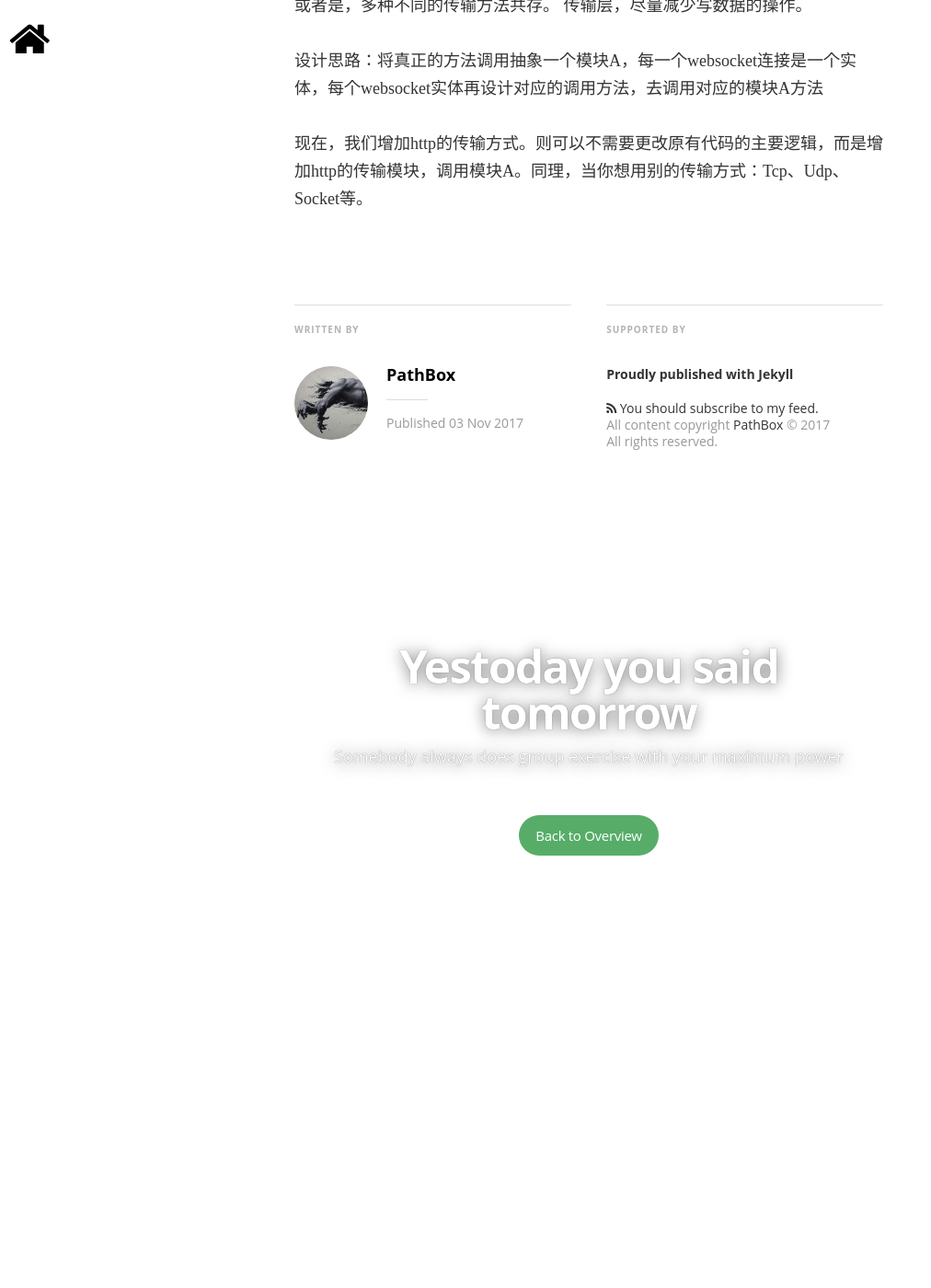
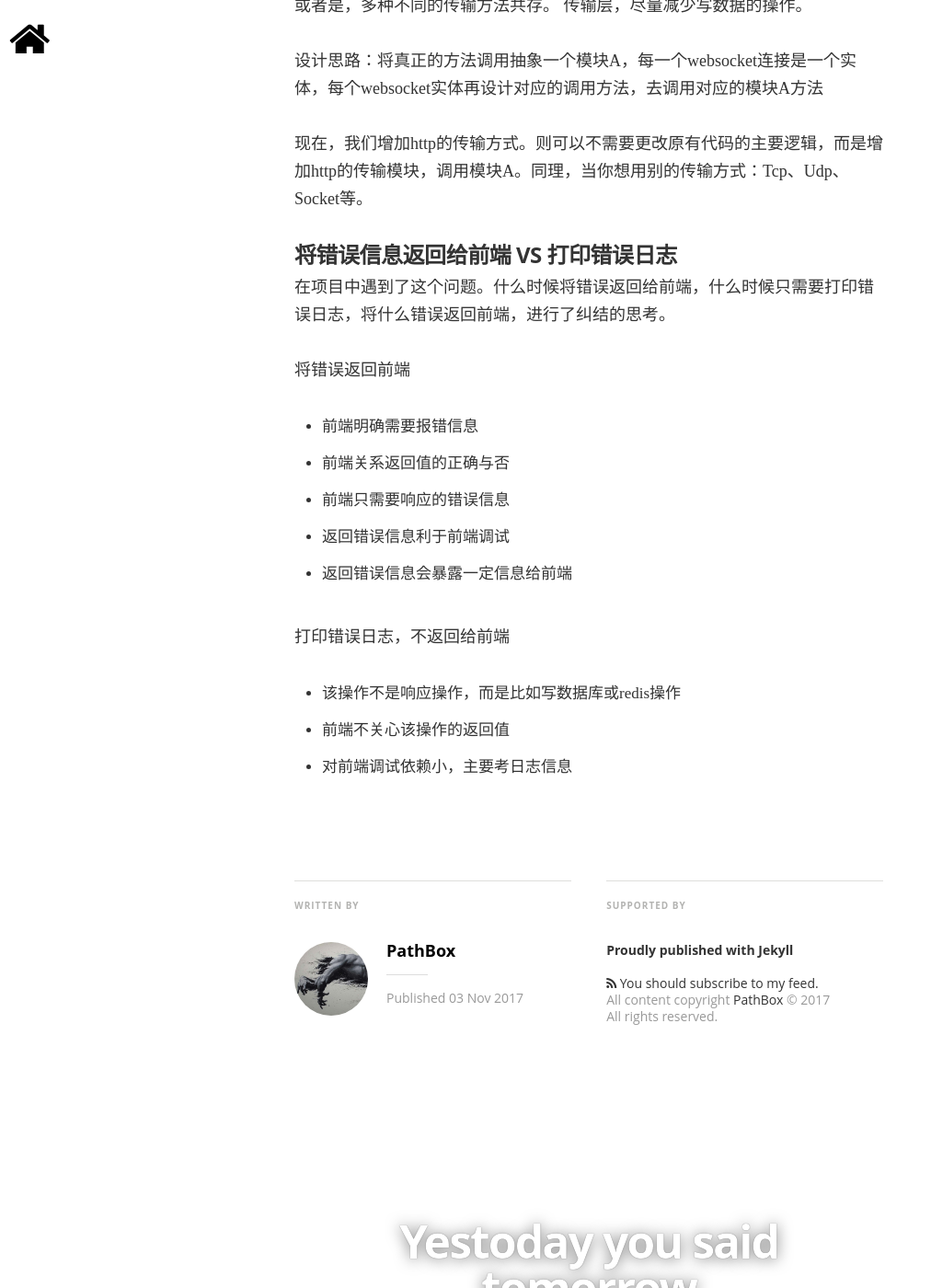
Before and after one commit to pathbox/pathbox.github.io, a Jekyll site: the page built from _posts/2017-11-03-work-summary-in-Udesk-ten.md, in a window 1280 px wide and 1400 px high, scrolled down 6615 px. Shown: the whole window at 92% size, without its empty margins (0-1012 px from the left). Built offline with Jekyll 4.4.1, drawn with Linux system fonts in a browser that asks for light colours; nearby versions of some CDN libraries; some web fonts are replaced; comment, search, counter and statistics services are not loaded; before the commit the page ends 7635 px from its top, so only the background shows below that.

Commit message:
将错误信息返回给前端 VS 打印错误日志

```diff
--- a/_posts/2017-11-03-work-summary-in-Udesk-ten.md
+++ b/_posts/2017-11-03-work-summary-in-Udesk-ten.md
@@ -174,3 +174,18 @@ http://www.jianshu.com/p/4a58761d758f
 设计思路：将真正的方法调用抽象一个模块A，每一个websocket连接是一个实体，每个websocket实体再设计对应的调用方法，去调用对应的模块A方法
 
 现在，我们增加http的传输方式。则可以不需要更改原有代码的主要逻辑，而是增加http的传输模块，调用模块A。同理，当你想用别的传输方式：Tcp、Udp、Socket等。
+
+##### 将错误信息返回给前端 VS 打印错误日志
+在项目中遇到了这个问题。什么时候将错误返回给前端，什么时候只需要打印错误日志，将什么错误返回前端，进行了纠结的思考。
+
+将错误返回前端
++ 前端明确需要报错信息
++ 前端关系返回值的正确与否
++ 前端只需要响应的错误信息
++ 返回错误信息利于前端调试
++ 返回错误信息会暴露一定信息给前端
+
+打印错误日志，不返回给前端
++ 该操作不是响应操作，而是比如写数据库或redis操作
++ 前端不关心该操作的返回值
++ 对前端调试依赖小，主要考日志信息
```
